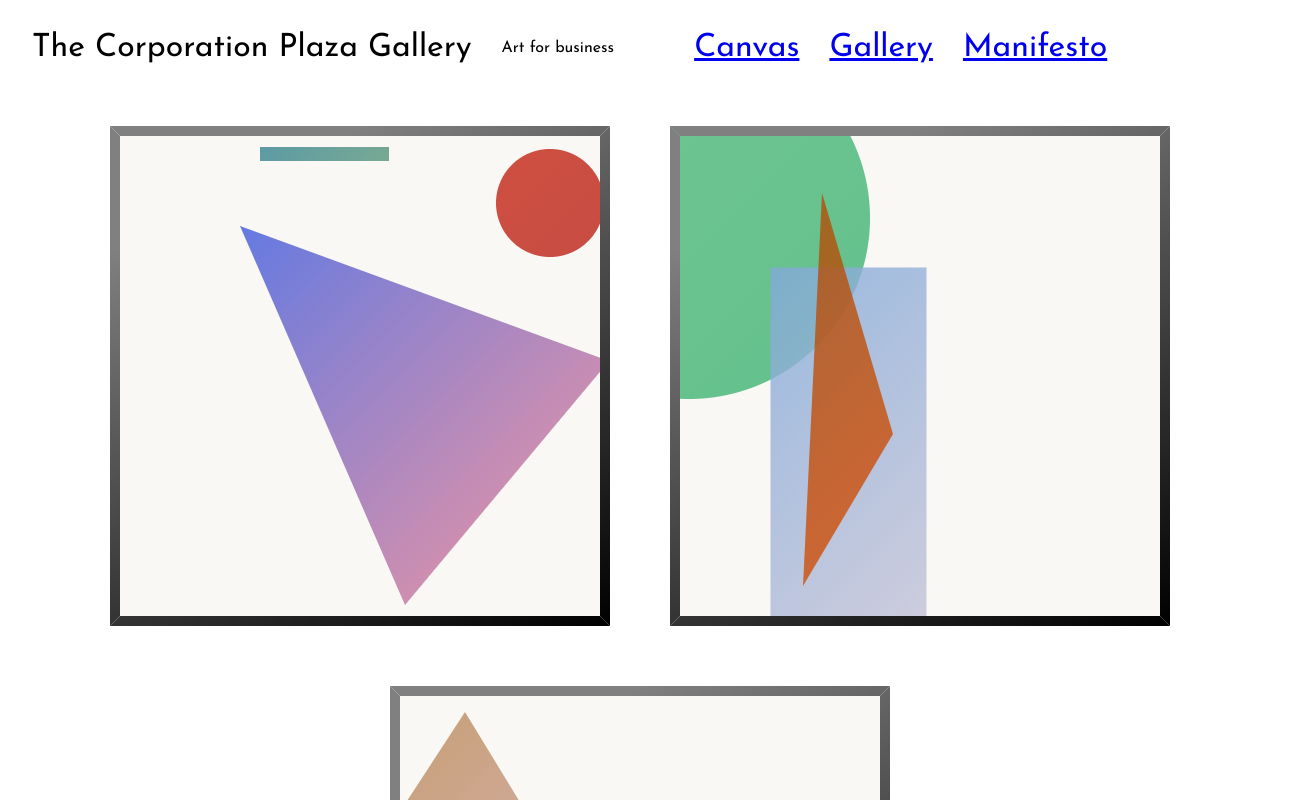
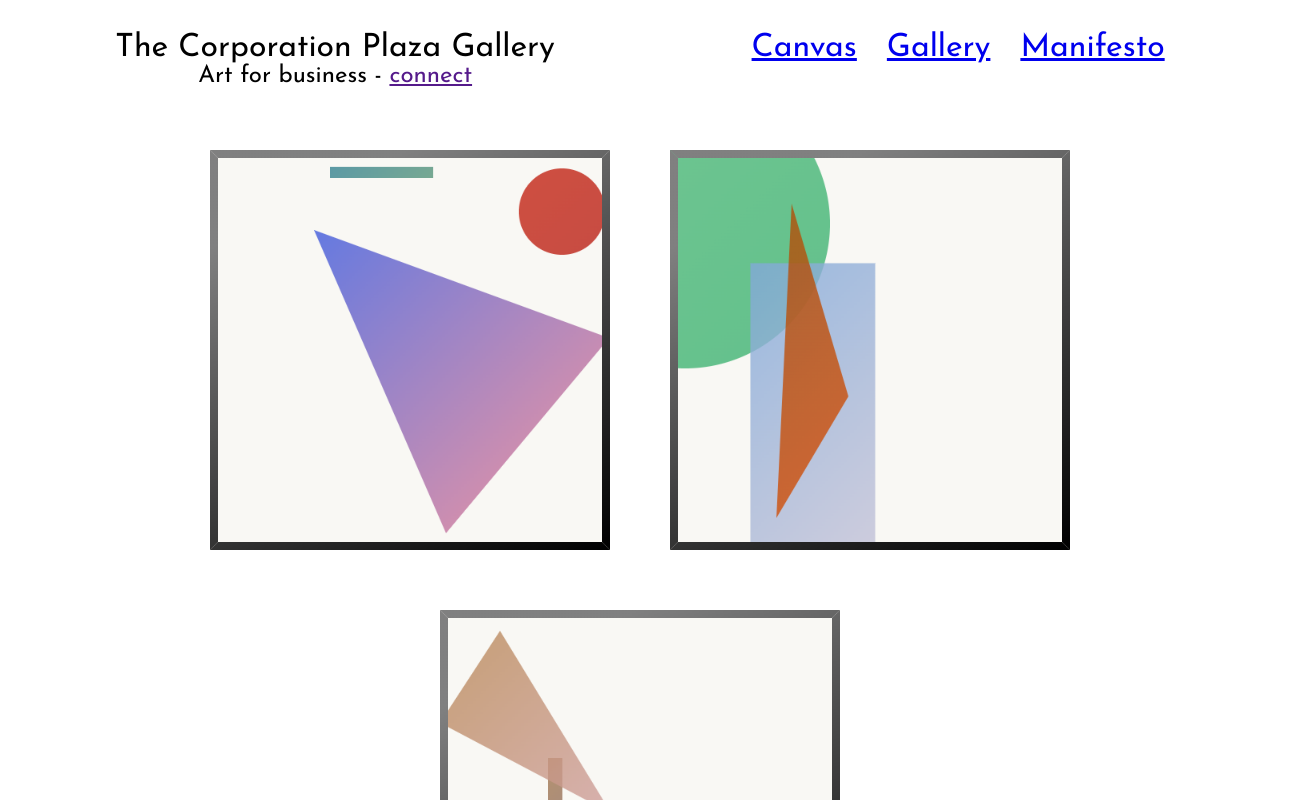
Before and after one commit to brianchitester/vasily, a React (Create React App) app: page /gallery in a window 1280 px wide. Shown: the top 800 px of the page, 1312 px wide, since content can reach past the window. Built offline with nearby package versions, Linux system fonts and the light colour scheme.

Commit message:
style it up

```diff
--- a/src/App.css
+++ b/src/App.css
@@ -3,38 +3,3 @@
 .App {
   text-align: center;
 }
-
-.App-logo {
-  height: 40vmin;
-  pointer-events: none;
-}
-
-@media (prefers-reduced-motion: no-preference) {
-  .App-logo {
-    animation: App-logo-spin infinite 20s linear;
-  }
-}
-
-.App-header {
-  background-color: #282c34;
-  min-height: 100vh;
-  display: flex;
-  flex-direction: column;
-  align-items: center;
-  justify-content: center;
-  font-size: calc(10px + 2vmin);
-  color: white;
-}
-
-.App-link {
-  color: #61dafb;
-}
-
-@keyframes App-logo-spin {
-  from {
-    transform: rotate(0deg);
-  }
-  to {
-    transform: rotate(360deg);
-  }
-}
--- a/src/components/canvas.tsx
+++ b/src/components/canvas.tsx
@@ -140,15 +140,9 @@ const Canvas = ({gallery, setGallery}) => {
   return <>
     <StyledCanvas ref={canvasRef} width="500" height="500"/>
     <ButtonContainer>
-      <StyledButton disabled={triangleDrawn}onClick={() => drawTriangle(context)}>Draw Triangle</StyledButton>
-      <StyledButton disabled={circleDrawn}onClick={() => drawCircle(context)}>Draw Circle</StyledButton>
-      <StyledButton disabled={rectDrawn}onClick={() => drawRect(context)}>Draw Rectangle</StyledButton>
-    </ButtonContainer>
-    <ButtonContainer>
-      <StyledButton onClick={() => quickDraw(context)}>Quick Draw</StyledButton>
-      <StyledButton onClick={() => drawCanvas(context)}>Reset</StyledButton>
+      <StyledButton onClick={() => quickDraw(context)}>Paint</StyledButton>
       <StyledButton onClick={() => drawFrame(context)}>Frame</StyledButton>
-      <StyledButton onClick={() => save(canvas)}>Save</StyledButton>
+      <StyledButton onClick={() => save(canvas)}>Mint</StyledButton>
     </ButtonContainer>
   </>
 }
--- a/src/components/gallery.tsx
+++ b/src/components/gallery.tsx
@@ -22,6 +22,8 @@ const GalleryContainer = styled.div`
 
 const GalleryImage = styled.img`
   margin:30px;
+  width:400px;
+  height:400px;
 `
 
 export default Gallery;
--- a/src/components/nav.tsx
+++ b/src/components/nav.tsx
@@ -6,20 +6,23 @@ import styled from 'styled-components'
 function Nav() {
   return (
       <StyledNav>
-        <div>The Corporation Plaza Gallery</div>
-        <Subtitle>Art for business</Subtitle>
-        <Link to="/">Canvas</Link>
-        <Link to="/gallery">Gallery</Link>
-        <Link to="/manifesto">Manifesto</Link>
+        <div>The Corporation Plaza Gallery
+        <Subtitle>Art for business - <a href=''>connect</a></Subtitle>
+        </div>
+
+        <Flexatron>
+            <Link to="/">Canvas</Link>
+            <Link to="/gallery">Gallery</Link>
+            <Link to="/manifesto">Manifesto</Link>
+        </Flexatron>
       </StyledNav>
   );
 }
 
 const StyledNav = styled.div`
     display: flex;
-    justify-content: flex-start;
+    justify-content: space-around;
     gap: 30px;
-    width: 100%;
     margin: 1em;
     flex-wrap: wrap;
     font-family: 'Josefin Sans', cursive;
@@ -27,9 +30,15 @@ const StyledNav = styled.div`
 `
 
 const Subtitle = styled.div`
-    font-size: 0.5em;
+    font-size: 0.75em;
     align-self: center;
-    margin-right:50px;
+`
+
+const Flexatron = styled.div`
+    display: flex;
+    justify-content: flex-start;
+    align-self: stretch;
+    gap: 30px;
 `
 
 export default Nav;
```
